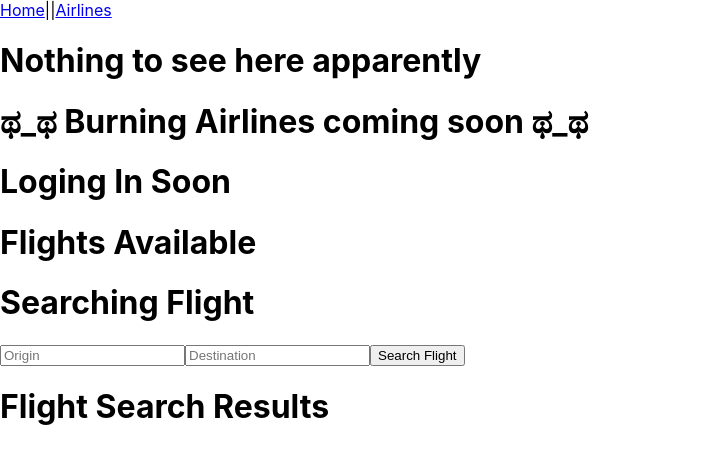
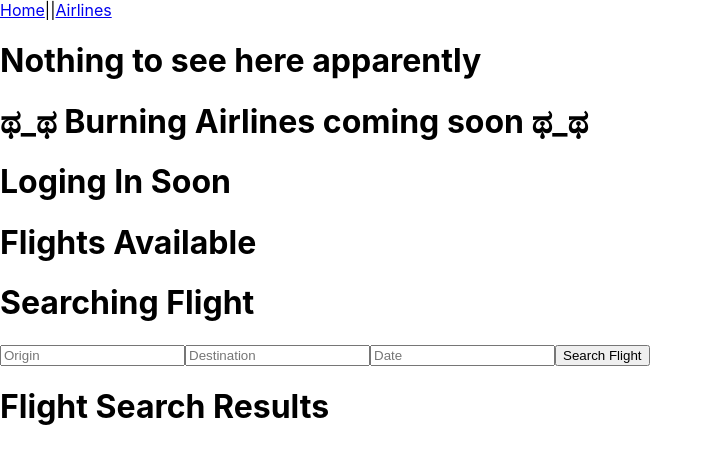
Before and after one commit to dkdam/nrd-airlines-frontend, a React (Create React App) app: page /airlines in a window 1280 px wide. Shown: the top 464 px of the page, without its empty margins (0-713 px from the left). Built offline with nearby package versions, Linux system fonts and the light colour scheme.

Commit message:
Current Progress

```diff
--- a/package.json
+++ b/package.json
@@ -8,6 +8,7 @@
     "@testing-library/user-event": "^13.5.0",
     "react": "^18.2.0",
     "react-dom": "^18.2.0",
+    "react-router-dom": "^6.3.0",
     "react-scripts": "5.0.1",
     "web-vitals": "^2.1.4"
   },
--- a/src/components/SearchForm.js
+++ b/src/components/SearchForm.js
@@ -24,6 +24,7 @@ class SearchForm extends Component {
                 <form onSubmit= { this._handleSubmit }>
                     <input type="search" placeholder="Origin" onInput={ this._handleInput }/>
                     <input type="search" placeholder="Destination" onInput={ this._handleInput }/>
+                    <input type="search" placeholder="Date" onInput={ this._handleInput } />
                     <input type="submit" value={`Search Flight`}/>
                 </form>
             </div>
```
Also changed, not shown: 1 other file (tests, documents, lock files or other folders).
